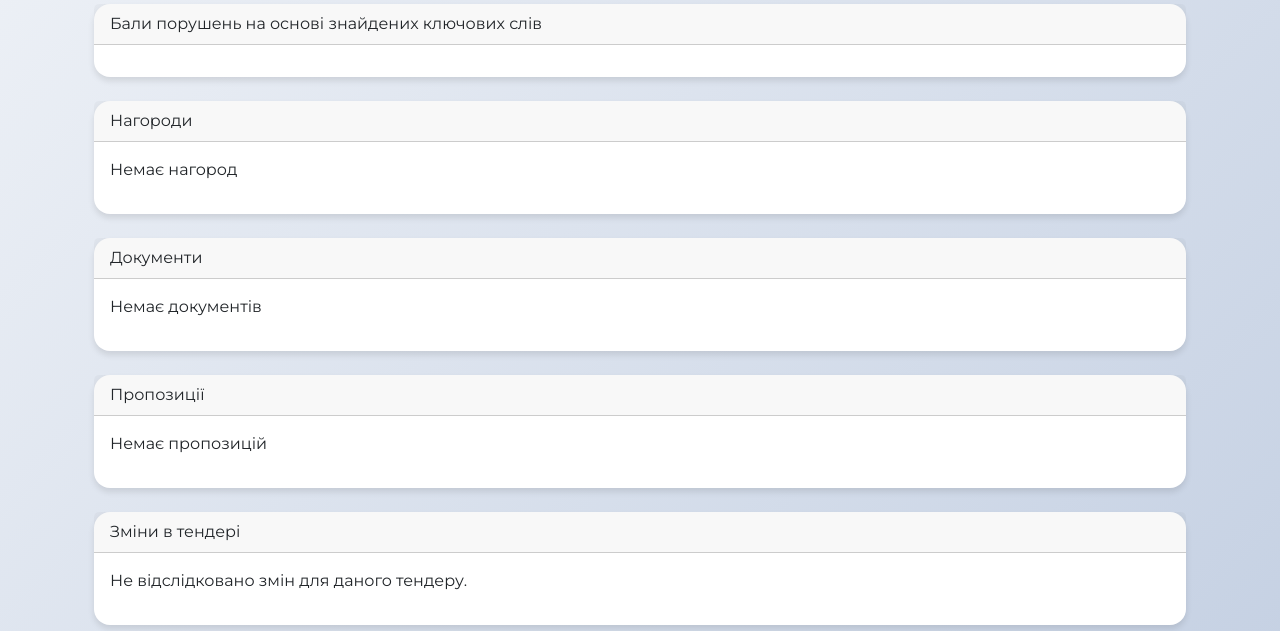
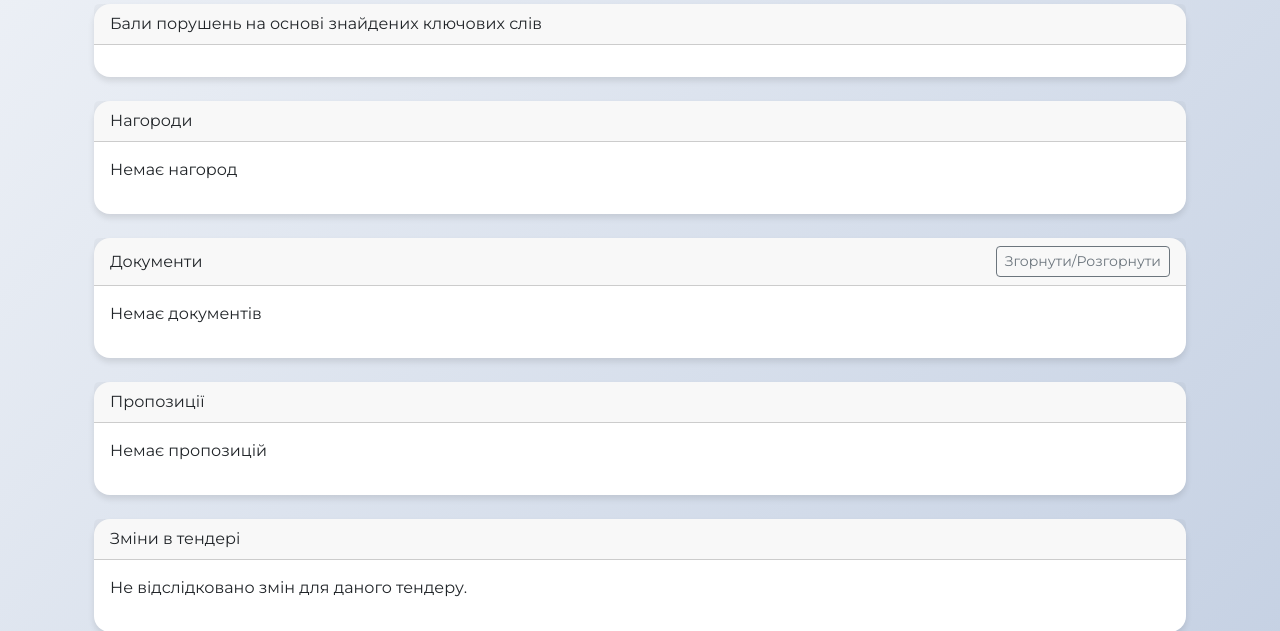
Before and after one commit to demianchuk-o/procurement-analyzer, a Flask app: template templates/tender_detail.html in a window 1280 px wide. Shown: the part 483-1114 px from the top of the page. Run offline with Flask 3, Linux system fonts and the light colour scheme; the template is opened without the code that fills it, so the values that code supplies are empty.

Commit message:
add collapsible documents and complaints sections

```diff
--- a/templates/tender_detail.html
+++ b/templates/tender_detail.html
@@ -81,7 +81,19 @@
   </div>
 
 <div class="card mb-4">
-    <div class="card-header">Документи</div>
+  <div class="card-header d-flex justify-content-between align-items-center">
+    <span>Документи</span>
+    <button
+      class="btn btn-sm btn-outline-secondary"
+      type="button"
+      data-bs-toggle="collapse"
+      data-bs-target="#docsCollapse"
+      aria-expanded="true"
+      aria-controls="docsCollapse">
+      Згорнути/Розгорнути
+    </button>
+  </div>
+  <div id="docsCollapse" class="collapse show">
     <div class="card-body">
       {% if tender.documents %}
         <ul class="list-group">
@@ -102,7 +114,7 @@
       {% endif %}
     </div>
   </div>
-
+</div>
   <div class="card mb-4">
     <div class="card-header">Пропозиції</div>
     <div class="card-body">
@@ -126,22 +138,35 @@
 
 {% if tender.complaints %}
   <div class="card mb-4">
-    <div class="card-header">Скарги з результатами аналізу</div>
+    <div class="card-header d-flex justify-content-between align-items-center">
+      <span>Скарги з результатами аналізу</span>
+      <button
+        class="btn btn-sm btn-outline-secondary"
+        type="button"
+        data-bs-toggle="collapse"
+        data-bs-target="#complaintsCollapse"
+        aria-expanded="true"
+        aria-controls="complaintsCollapse">
+        Згорнути/Розгорнути
+      </button>
+    </div>
+    <div id="complaintsCollapse" class="collapse show">
       <div class="card-body">
         {% for comp in tender.complaints %}
+          <div class="mb-3">
             <div class="mb-3">
           <p><strong>Заголовок:</strong> {{ comp.title }}</p>
           <p><strong>Опис:</strong></p>
           <p>
             {{ process_complaint_text(comp.description, comp.highlighted_keywords, keyword_field_map) | safe }}
           </p>
-
+        </div>
           </div>
         {% endfor %}
       </div>
     </div>
+  </div>
 {% endif %}
-
 
     <div class="card mb-4">
         <div class="card-header">Зміни в тендері</div>
```
Lines whose indentation alone changed are shown as unchanged.
